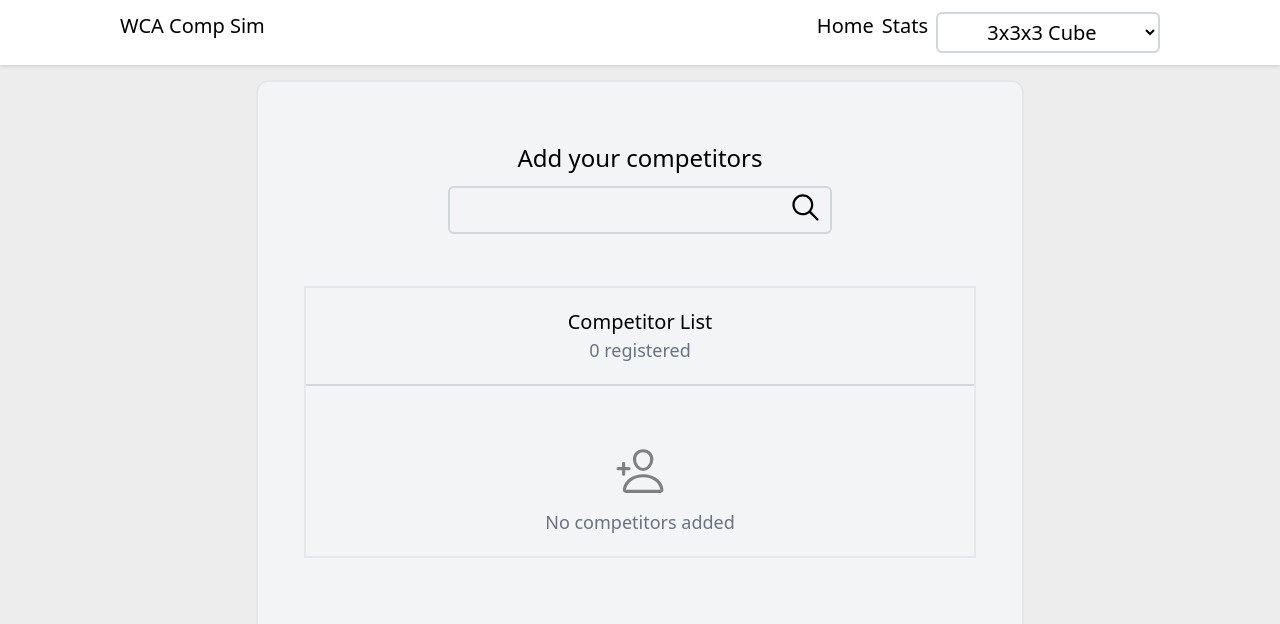
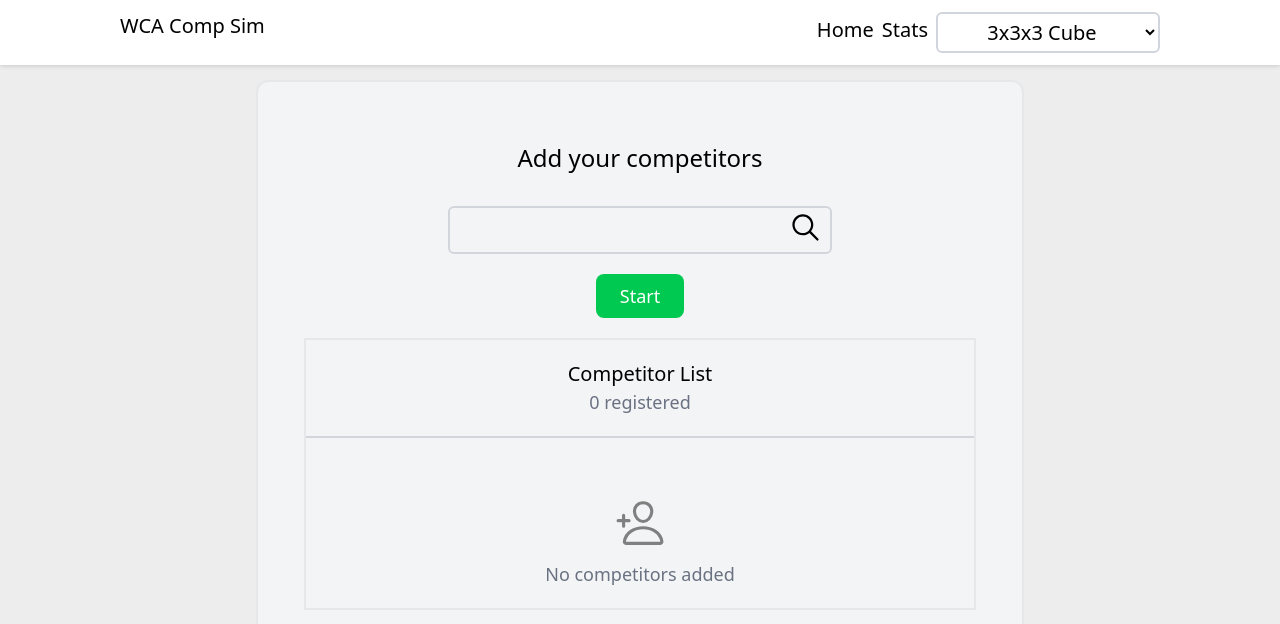
Before and after one commit to dwyaneramos/wca-comp-sim, a React (Vite) app: page / in a window 1280 px wide. Shown: the top 624 px of the page. Built offline with nearby package versions, Linux system fonts and the light colour scheme.

Commit message:
tweaked with positioning of searchbar/results + added start button

```diff
--- a/src/components/NavBar.jsx
+++ b/src/components/NavBar.jsx
@@ -6,8 +6,8 @@ export const NavBar = () => {
       </div>
 
       <div className = "flex flex-row gap-2">
-        <a href="">Home</a>
-        <a href="">Stats</a>
+        <a href="" className="py-1">Home</a>
+        <a href="" className="py-1">Stats</a>
        <SelectEventDropdown/>
       </div>
 
@@ -38,7 +38,7 @@ const SelectEventDropdown = () => {
     { name: "3x3x3 Multi-Blind", code: "333mbf" }
   ];
   return (
-    <select className = "border-2 border-gray-300 rounded-md p-1 text-center w-f">
+    <select className = "border-2 border-gray-300 rounded-md cursor-pointer p-1 text-center w-f">
       {wcaEvents.map((event) => {
         return (
           <option key={event.code} value={event.code}>{event.name}</option>
--- a/src/components/sections/SelectCubers.jsx
+++ b/src/components/sections/SelectCubers.jsx
@@ -14,13 +14,12 @@ export const SelectCubers = () => {
 
 
   return (
-    <div className= "flex content-center h-screen justify-center items-center">
+    <div className= "flex content-center h-screen justify-center items-center mt-5">
 
-      <div className ="flex flex-col mx-auto gap-5 bg-gray-100 items-center rounded-xl  border-2 border-gray-200 w-3xl h-[80vh]">
-        <div>
+      <div className ="flex items-center flex-col mx-auto gap-5 bg-gray-100 items-center rounded-xl  border-2 border-gray-200 w-3xl h-[85vh]">
           <h1 className="text-2xl pb-3 pt-15">Add your competitors</h1>
           <SearchBar setCompetitors = {setCompetitors}/>
-        </div>
+          <button type="" className=" bg-green-500 py-2 cursor-pointer px-6 rounded-lg text-white text-lg">Start</button>
 
       <DisplayCompetitors competitors = {competitors} setCompetitors = {setCompetitors}/>
 
@@ -38,7 +37,7 @@ const DisplayCompetitors = ({competitors, setCompetitors}) => {
 
 
   return (
-    <div className = "z-0 mt-20 border-2 border-gray-200  py-5 min-w-2xl max-w-2xl">
+    <div className = "z-0  border-2 border-gray-200  py-5 min-w-2xl max-w-2xl">
       <h1 className ="text-xl text-center ">Competitor List</h1>
       <h2 className ="text-lg text-gray-500 text-center border-b-2 border-gray-300 pb-5 mb-5">{competitors.length} registered</h2>
 
@@ -134,13 +133,13 @@ const SearchBar = ({setCompetitors}) => {
   }
   const resultsBorder = searchResults.length > 0 ? "border-2 border-gray-200" : ""
   return (
-    <div className = "absolute left-0 right-0 mx-auto w-sm z-1 ">
+    <div className = "relative w-sm z-1 ">
       <div className = "flex flex-row">
         <input onChange={(e) => setInput(e.target.value)} type="text" name="search bar" value={input}
               className = "bg-gray-100 border-2 border-gray-300 rounded-md text-xl p-2 w-sm"/>
         <IoIosSearch size={35} className = "absolute ml-85 mt-1"/>
       </div>
-      <div className = {`flex flex-col bg-gray-100 my-2 ${resultsBorder}`}>
+      <div className = {`absolute flex flex-col bg-gray-100 my-2 ${resultsBorder}`}>
         {searchResults.map((cuber) => {
           return (
             <div  key = {cuber.id} className = "flex flex-row hover:bg-gray-300 p-2 bg-gray-100 cursor-pointer"
```
